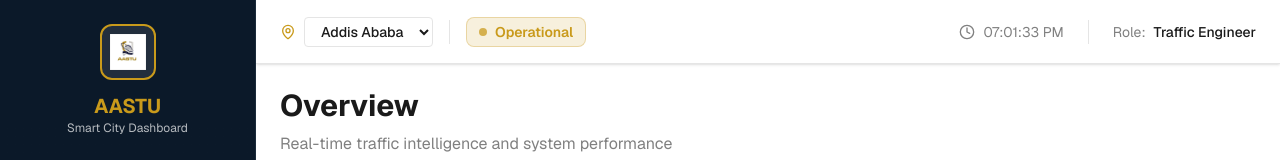
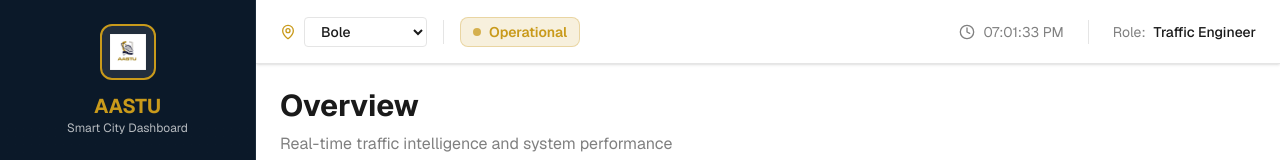
Before and after one commit to edomm9/smart-city-management-system, a Next.js app: page / in a window 1280 px wide. Shown: the top 160 px of the page. Built offline with nearby package versions, Linux system fonts and the light colour scheme.

Commit message:
Update top-bar.tsx

```diff
--- a/components/top-bar.tsx
+++ b/components/top-bar.tsx
@@ -33,10 +33,10 @@ export default function TopBar() {
             onChange={(e) => setCity(e.target.value)}
             className="bg-background border border-border rounded px-3 py-1 text-sm font-medium cursor-pointer hover:border-primary/50 transition-colors"
           >
-            <option>Addis Ababa</option>
-            <option>Lagos</option>
-            <option>Nairobi</option>
-            <option>Cairo</option>
+            <option>Bole</option>
+            <option>Hayahulet</option>
+            <option>Mexico</option>
+            <option>Megenagna</option>
           </select>
         </div>
         <div className="h-6 w-px bg-border" />
```
